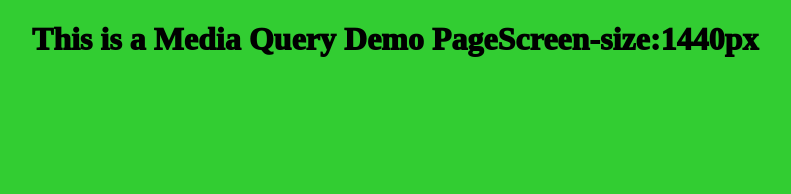
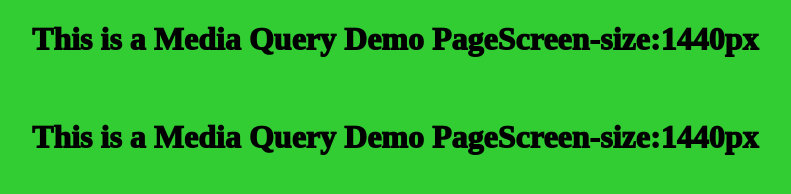
Before and after one commit to gprs1022/Media-Query, a plain HTML site: page 9Feb Assignment/index.html in a window 1280 px wide. Shown: the whole page, without its empty margins (245-1036 px from the left). Drawn offline with Linux system fonts and the light colour scheme.

Commit message:
Task 27 is completed

```diff
--- a/9Feb Assignment/index.html
+++ b/9Feb Assignment/index.html
@@ -9,5 +9,6 @@
 </head>
 <body>
     <h1>This is a Media Query Demo Page</h1><br>
+    <h1>This is a Media Query Demo Page</h1><br>
 </body>
 </html>
```
